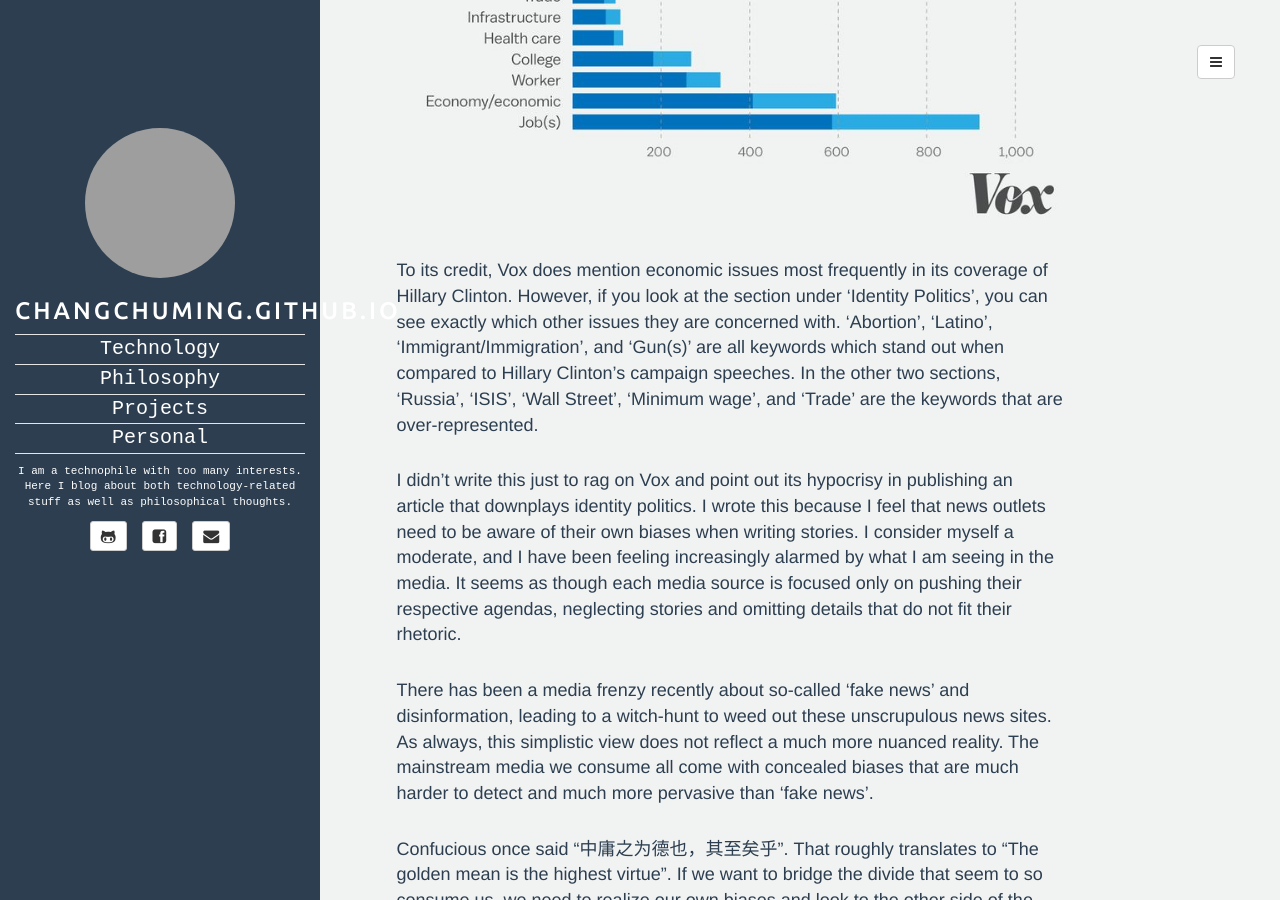
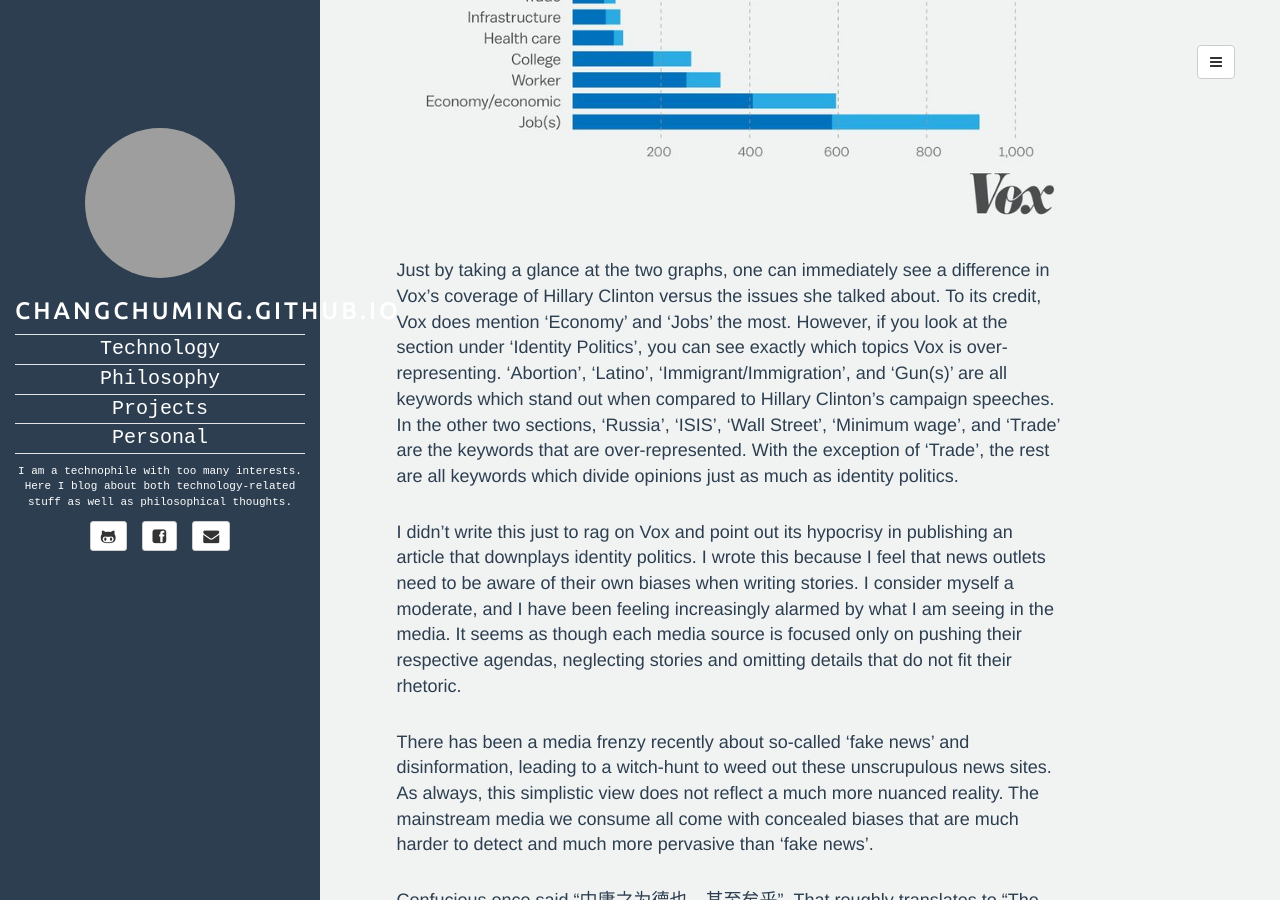
Before and after one commit to changchuming/changchuming.github.io, a Jekyll site: the page built from _posts/2016-12-16-Why-Everyone-Thinks-Hillary-Clinton-is-all-about-Identity-Politics.md, in a window 1280 px wide and 900 px high, scrolled down 3774 px. Built offline with Jekyll 4.4.1, drawn with Linux system fonts in a browser that asks for light colours; comment, search, counter and statistics services are not loaded; grey boxes are pictures that could not be loaded.

Commit message:
Update Vox article

```diff
--- a/_posts/2016-12-16-Why-Everyone-Thinks-Hillary-Clinton-is-all-about-Identity-Politics.md
+++ b/_posts/2016-12-16-Why-Everyone-Thinks-Hillary-Clinton-is-all-about-Identity-Politics.md
@@ -23,7 +23,7 @@
 
 ![Original Graphic]({{ site.BASE_PATH }}/assets/images/original-count.jpg)
 
-To its credit, Vox does mention economic issues most frequently in its coverage of Hillary Clinton. However, if you look at the section under ‘Identity Politics’, you can see exactly which other issues they are concerned with. ‘Abortion’, ‘Latino’, ‘Immigrant/Immigration’, and ‘Gun(s)’ are all keywords which stand out when compared to Hillary Clinton’s campaign speeches. In the other two sections, ‘Russia’, ‘ISIS’, ‘Wall Street’, ‘Minimum wage’, and ‘Trade’ are the keywords that are over-represented.
+Just by taking a glance at the two graphs, one can immediately see a difference in Vox's coverage of Hillary Clinton versus the issues she talked about. To its credit, Vox does mention 'Economy' and 'Jobs' the most. However, if you look at the section under ‘Identity Politics’, you can see exactly which topics Vox is over-representing. ‘Abortion’, ‘Latino’, ‘Immigrant/Immigration’, and ‘Gun(s)’ are all keywords which stand out when compared to Hillary Clinton’s campaign speeches. In the other two sections, ‘Russia’, ‘ISIS’, ‘Wall Street’, ‘Minimum wage’, and ‘Trade’ are the keywords that are over-represented. With the exception of 'Trade', the rest are all keywords which divide opinions just as much as identity politics.
 
 I didn’t write this just to rag on Vox and point out its hypocrisy in publishing an article that downplays identity politics. I wrote this because I feel that news outlets need to be aware of their own biases when writing stories. I consider myself a moderate, and I have been feeling increasingly alarmed by what I am seeing in the media. It seems as though each media source is focused only on pushing their respective agendas, neglecting stories and omitting details that do not fit their rhetoric.
 
```
